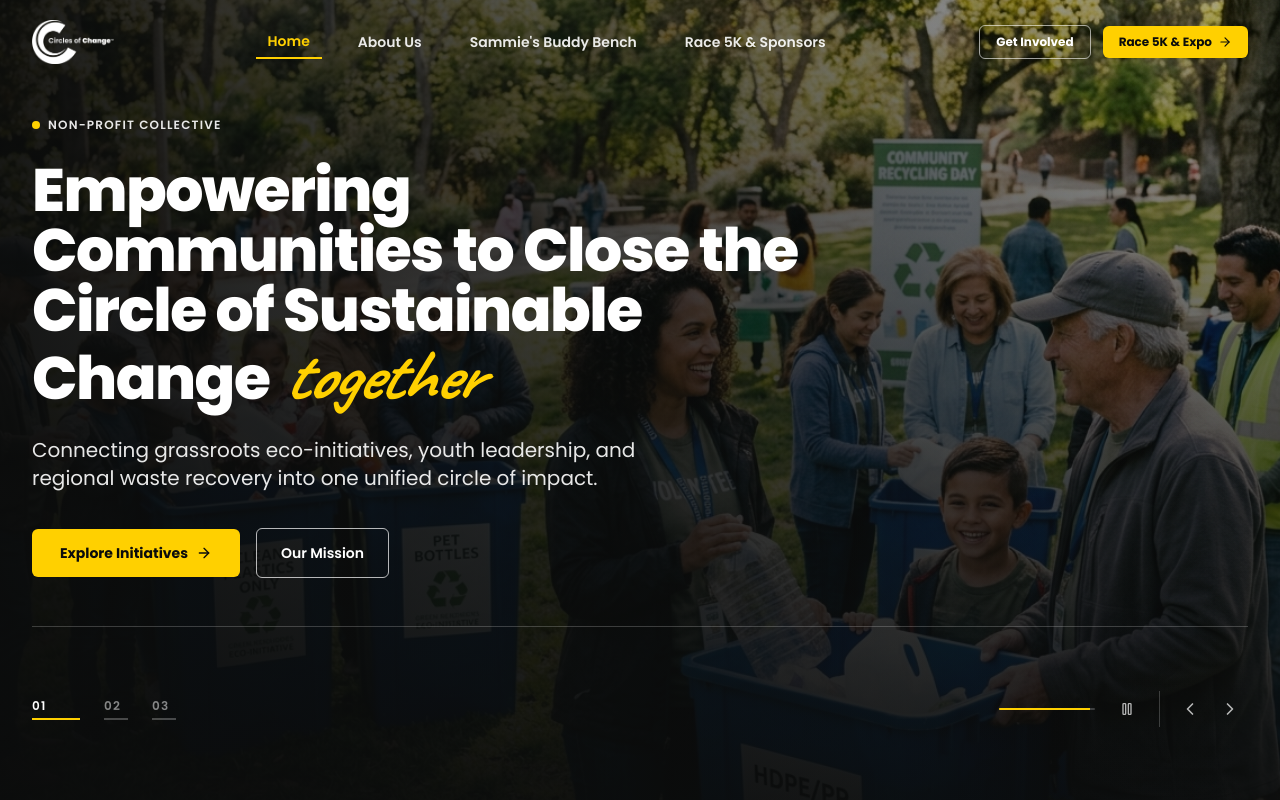
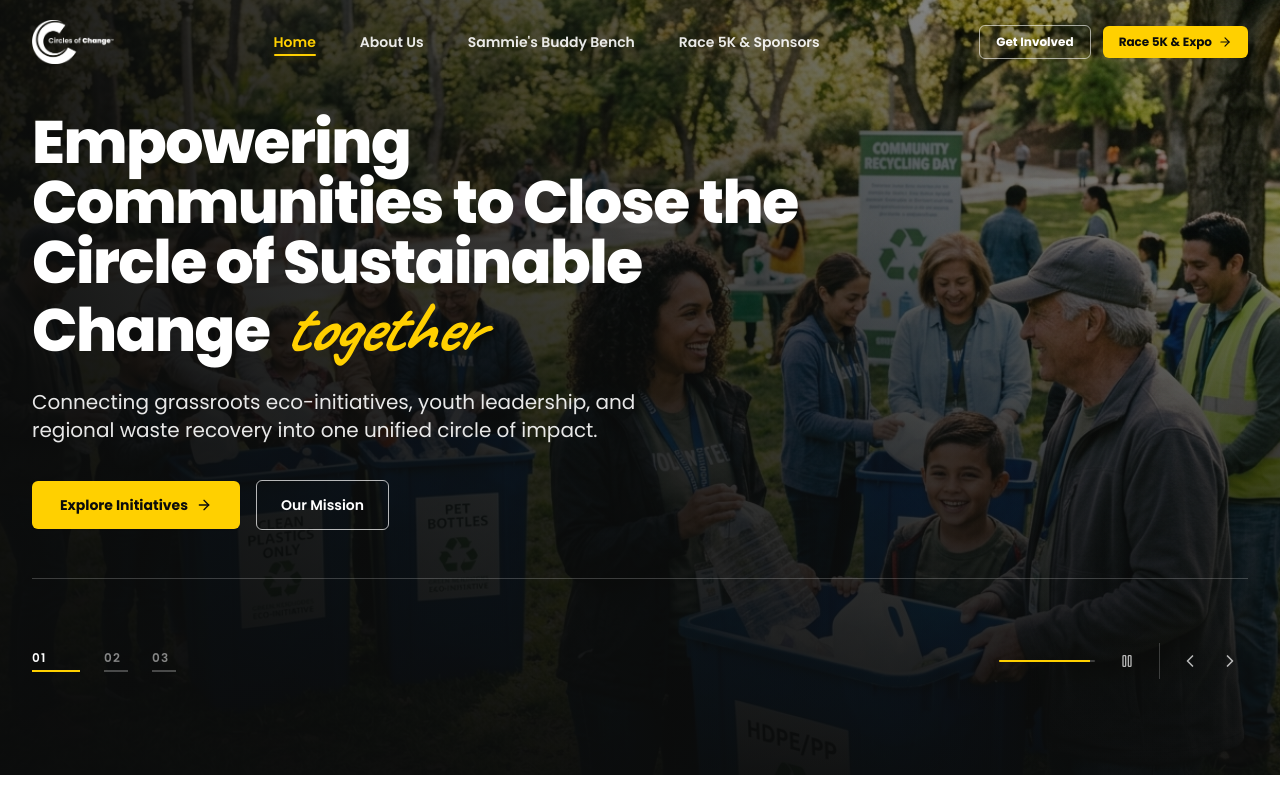
Before and after one commit to jonathan-thoms/Circle-of-changes, a Next.js app: page / in a window 1280 px wide. Shown: the top 800 px of the page. Built offline with nearby package versions, Linux system fonts and the light colour scheme.

Commit message:
Enhance navbar hover/click micro-animations and remove hero slide category tag

```diff
--- a/src/components/layout/Navbar.tsx
+++ b/src/components/layout/Navbar.tsx
@@ -61,70 +61,84 @@ export default function Navbar() {
             />
           </div>
 
-          {/* Center Navigation Links */}
-          <nav className="hidden md:flex items-center space-x-1 lg:space-x-6">
+          {/* Center Navigation Links with Animated Underline and Hover/Click Effects */}
+          <nav className="hidden md:flex items-center space-x-1 lg:space-x-4">
             {navLinks.map((link) => {
               const active = isActive(link.href);
               return (
                 <Link
                   key={link.name}
                   href={link.href}
-                  className={`px-3 py-1.5 text-sm font-semibold transition-colors duration-200 ${
+                  className={`relative group px-3.5 py-1.5 rounded-md text-sm font-semibold transition-all duration-200 cursor-pointer active:scale-95 ${
                     isTransparent
                       ? active
-                        ? 'text-earth-yellow font-bold border-b-2 border-earth-yellow drop-shadow-sm'
-                        : 'text-white/90 hover:text-white drop-shadow-sm'
+                        ? 'text-earth-yellow font-bold'
+                        : 'text-white/90 hover:text-white hover:bg-white/10'
                       : active
-                        ? 'text-earth-teal font-bold border-b-2 border-earth-teal'
-                        : 'text-charcoal-ink/80 hover:text-earth-teal'
+                        ? 'text-earth-teal font-bold'
+                        : 'text-charcoal-ink/80 hover:text-earth-teal hover:bg-earth-canvas'
                   }`}
                 >
-                  {link.name}
+                  <span className="relative inline-block transition-transform duration-200 group-hover:-translate-y-0.5">
+                    {link.name}
+                    {/* Sliding / Expanding Underline Micro-Interaction */}
+                    <span
+                      className={`absolute -bottom-1 left-0 h-[2px] rounded-full transition-all duration-300 ease-out ${
+                        active
+                          ? isTransparent
+                            ? 'w-full bg-earth-yellow shadow-[0_0_8px_rgba(255,208,0,0.6)]'
+                            : 'w-full bg-earth-teal'
+                          : isTransparent
+                            ? 'w-0 group-hover:w-full bg-earth-yellow'
+                            : 'w-0 group-hover:w-full bg-earth-teal'
+                      }`}
+                    />
+                  </span>
                 </Link>
               );
             })}
           </nav>
 
-          {/* Right Dual Action CTAs */}
+          {/* Right Dual Action CTAs with Hover Lift and Tactile Click */}
           <div className="hidden md:flex items-center space-x-3">
             <Link
               href="/about"
-              className={`px-4 py-2 rounded-md text-xs font-bold transition-all duration-200 ${
+              className={`px-4 py-2 rounded-md text-xs font-bold transition-all duration-200 cursor-pointer active:scale-95 hover:scale-105 ${
                 isTransparent
-                  ? 'border border-white/60 hover:border-white text-white hover:bg-white/15 drop-shadow-sm'
-                  : 'border border-charcoal-ink/30 hover:border-charcoal-ink text-charcoal-ink hover:bg-charcoal-ink/5'
+                  ? 'border border-white/60 hover:border-white text-white hover:bg-white/15 drop-shadow-sm hover:shadow-sm'
+                  : 'border border-charcoal-ink/30 hover:border-charcoal-ink text-charcoal-ink hover:bg-charcoal-ink/5 hover:shadow-sm'
               }`}
             >
               Get Involved
             </Link>
             <Link
               href="/race-for-recycling-5k"
-              className={`px-4 py-2 rounded-md text-xs font-bold transition-all duration-200 flex items-center gap-1.5 shadow-sm ${
+              className={`group px-4 py-2 rounded-md text-xs font-bold transition-all duration-200 flex items-center gap-1.5 cursor-pointer active:scale-95 hover:scale-105 shadow-sm hover:shadow-md ${
                 isTransparent
-                  ? 'bg-earth-yellow hover:bg-[#FFE033] text-earth-dark shadow-md'
-                  : 'bg-earth-dark hover:bg-earth-teal text-white shadow-sm'
+                  ? 'bg-earth-yellow hover:bg-[#FFE033] text-earth-dark'
+                  : 'bg-earth-dark hover:bg-earth-teal text-white'
               }`}
             >
               <span>Race 5K &amp; Expo</span>
-              <ArrowRight className="w-3.5 h-3.5" />
+              <ArrowRight className="w-3.5 h-3.5 transition-transform duration-200 group-hover:translate-x-1" />
             </Link>
           </div>
 
-          {/* Mobile Menu Toggle Button */}
+          {/* Mobile Menu Toggle Button with Tactile Feedback */}
           <div className="flex md:hidden items-center">
             <button
               onClick={() => setMobileMenuOpen(!mobileMenuOpen)}
               type="button"
-              className={`p-2 transition-colors duration-200 focus:outline-none cursor-pointer ${
+              className={`p-2 rounded-md transition-all duration-200 focus:outline-none cursor-pointer active:scale-90 hover:scale-105 ${
                 isTransparent
-                  ? 'text-white hover:text-earth-yellow'
-                  : 'text-charcoal-ink hover:text-earth-teal'
+                  ? 'text-white hover:text-earth-yellow hover:bg-white/10'
+                  : 'text-charcoal-ink hover:text-earth-teal hover:bg-earth-canvas'
               }`}
               aria-expanded={mobileMenuOpen}
               aria-label="Toggle navigation menu"
             >
               {mobileMenuOpen ? (
-                <X className="w-6 h-6" />
+                <X className="w-6 h-6 transition-transform duration-200 rotate-90" />
               ) : (
                 <Menu className="w-6 h-6" />
               )}
@@ -144,10 +158,10 @@ export default function Navbar() {
                   key={link.name}
                   href={link.href}
                   onClick={() => setMobileMenuOpen(false)}
-                  className={`px-3 py-2.5 text-base font-bold transition-colors ${
+                  className={`px-4 py-2.5 rounded-lg text-base font-bold transition-all duration-150 active:scale-98 ${
                     active
-                      ? 'text-earth-teal bg-earth-canvas rounded-md'
-                      : 'text-charcoal-ink hover:text-earth-teal'
+                      ? 'text-earth-teal bg-earth-canvas'
+                      : 'text-charcoal-ink hover:text-earth-teal hover:bg-earth-canvas/60'
                   }`}
                 >
                   {link.name}
@@ -160,14 +174,14 @@ export default function Navbar() {
             <Link
               href="/about"
               onClick={() => setMobileMenuOpen(false)}
-              className="w-full py-2.5 px-4 rounded-md border border-charcoal-ink text-center text-xs font-bold text-charcoal-ink"
+              className="w-full py-2.5 px-4 rounded-md border border-charcoal-ink text-center text-xs font-bold text-charcoal-ink transition-transform active:scale-95"
             >
               Get Involved
             </Link>
             <Link
               href="/race-for-recycling-5k"
               onClick={() => setMobileMenuOpen(false)}
-              className="w-full py-2.5 px-4 rounded-md bg-earth-dark text-center text-xs font-bold text-white flex items-center justify-center gap-1.5"
+              className="w-full py-2.5 px-4 rounded-md bg-earth-dark text-center text-xs font-bold text-white flex items-center justify-center gap-1.5 transition-transform active:scale-95"
             >
               <span>Race 5K &amp; Expo</span>
               <ArrowRight className="w-3.5 h-3.5" />
--- a/src/components/sections/HeroSlider.tsx
+++ b/src/components/sections/HeroSlider.tsx
@@ -122,12 +122,6 @@ export default function HeroSlider({ slides }: HeroSliderProps) {
       <div className="max-w-7xl mx-auto px-4 sm:px-6 lg:px-8 relative z-20 w-full">
         <div className="max-w-3xl text-white space-y-6">
 
-          {/* Minimalist Category Eyebrow */}
-          <div className="inline-flex items-center gap-2 text-xs font-semibold uppercase tracking-widest text-white/90">
-            <span className="w-2 h-2 rounded-full bg-earth-yellow" />
-            <span>{currentSlide.badge.text}</span>
-          </div>
-
           {/* ExtraBold Headline with EarthShare Yellow Script Word */}
           <h1 className="text-3xl sm:text-5xl lg:text-6xl font-extrabold font-poppins text-white leading-[1.12] tracking-tight">
             {currentSlide.title}{' '}
```
